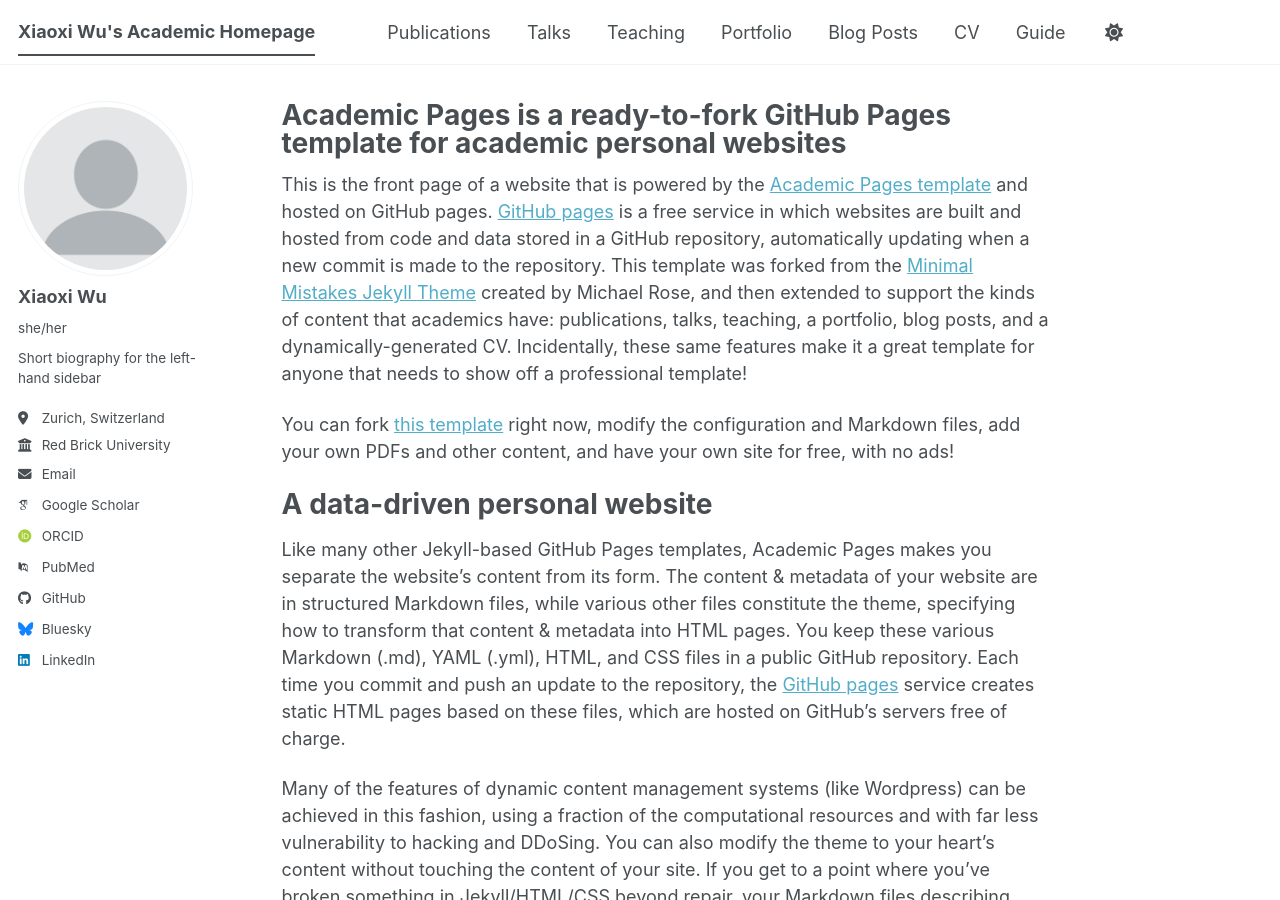
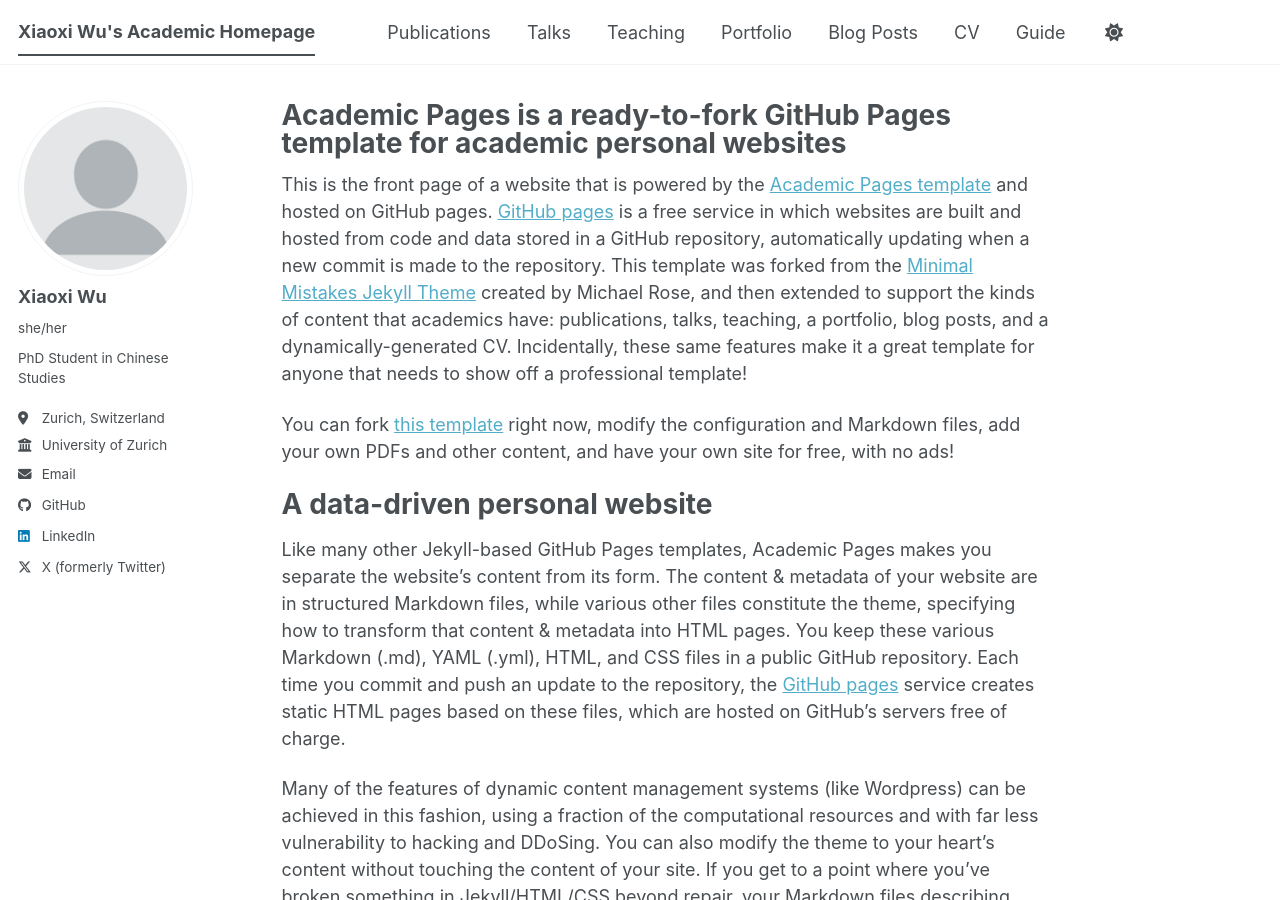
Before and after one commit to wuxiaoxi-xx/wuxiaoxi-xx.github.io, a Jekyll site: the page built from _pages/about.md, in a window 1280 px wide and 900 px high. Built offline with Jekyll 4.4.1, drawn with Linux system fonts in a browser that asks for light colours; some web fonts are replaced; a script bundle is joined from its source files by our own code; library files that are not in the unit come from our copies.

Commit message:
Update _config.yml

```diff
--- a/_config.yml
+++ b/_config.yml
@@ -26,22 +26,22 @@
   avatar           : "profile.png"
   name             : "Xiaoxi Wu"
   pronouns         : "she/her"
-  bio              : "Short biography for the left-hand sidebar"
+  bio              : "PhD Student in Chinese Studies"
   location         : "Zurich, Switzerland"
-  employer         : "Red Brick University"
+  employer         : "University of Zurich"
   uri              : # URL
   email            : "xiaoxi.wu@aoi.uzh.ch"
 
   # Academic websites
   academia         : # URL
   arxiv            : # URL - Update with the correct link to your profile
-  googlescholar    : "https://scholar.google.com/citations?user=PS_CX0AAAAAJ"
+  googlescholar    : # "https://scholar.google.com/citations?user=PS_CX0AAAAAJ"
   inspire-hep      : # URL
   impactstory      : # URL
-  orcid            : "https://orcid.org/yourorcidurl"
+  orcid            : # "https://orcid.org/yourorcidurl"
   semantic         : # URL
   ssrn             : # URL
-  pubmed           : "https://www.ncbi.nlm.nih.gov/pubmed/?term=john+snow"
+  pubmed           : # "https://www.ncbi.nlm.nih.gov/pubmed/?term=john+snow"
   researchgate     : # URL
   scopus           : # URL
   zotero           : # URL
@@ -57,7 +57,7 @@
 
   # Social media
   artstation       : # Username
-  bluesky          : "bsky.app" # Replace this with you Bluesky username
+  bluesky          : #"bsky.app" # Replace this with you Bluesky username
   facebook         : # Username
   flickr           : # Username
   foursquare       : # Username
@@ -74,7 +74,7 @@
   steam            : # Username
   telegram         : # URL
   tumblr           : # Username
-  twitter          : # Username for X / Twitter
+  twitter          : "Xiaoxi_Wu_1999" # Username for X / Twitter
   vine             : # Username
   weibo            : # Username
   wikipedia        : # Username
```
